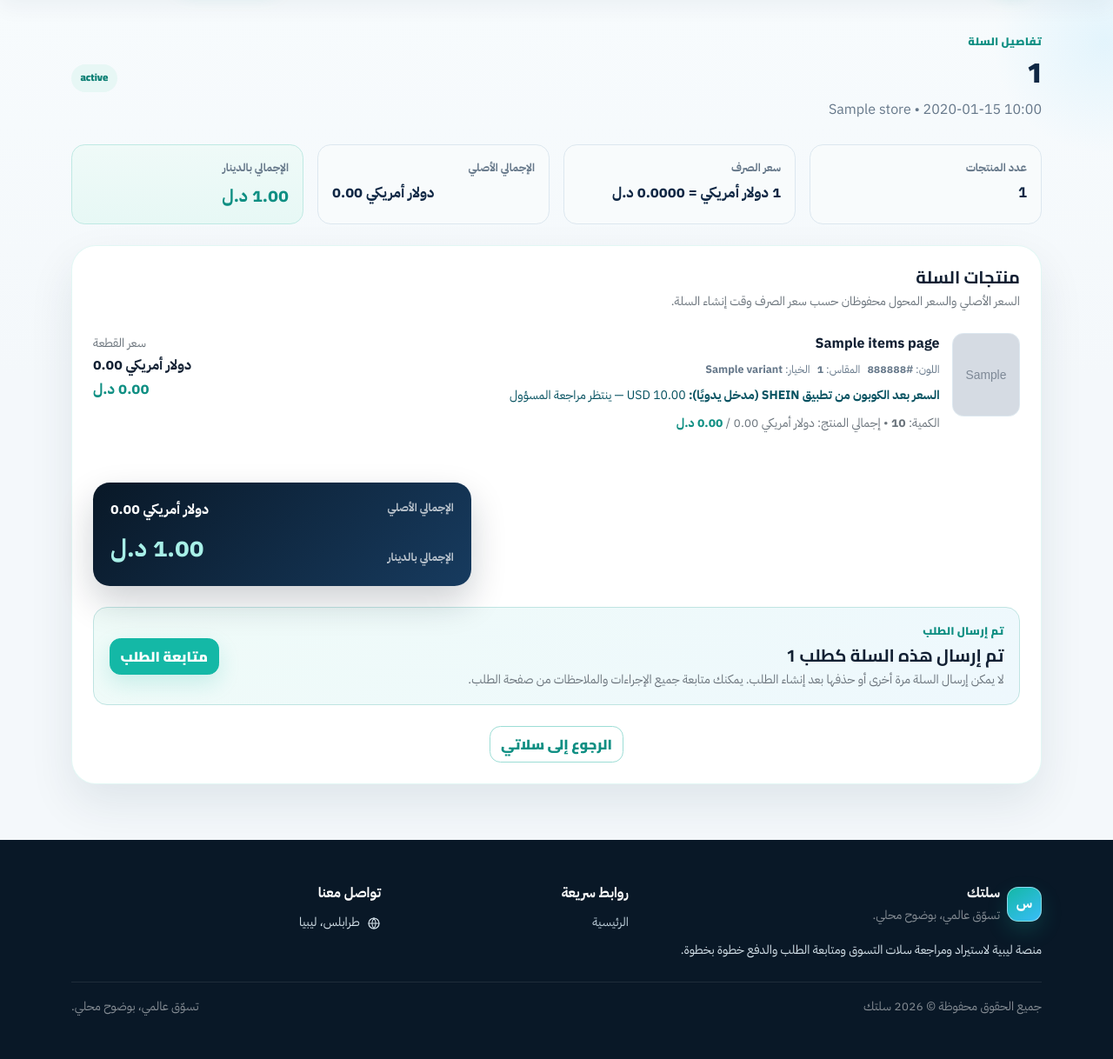
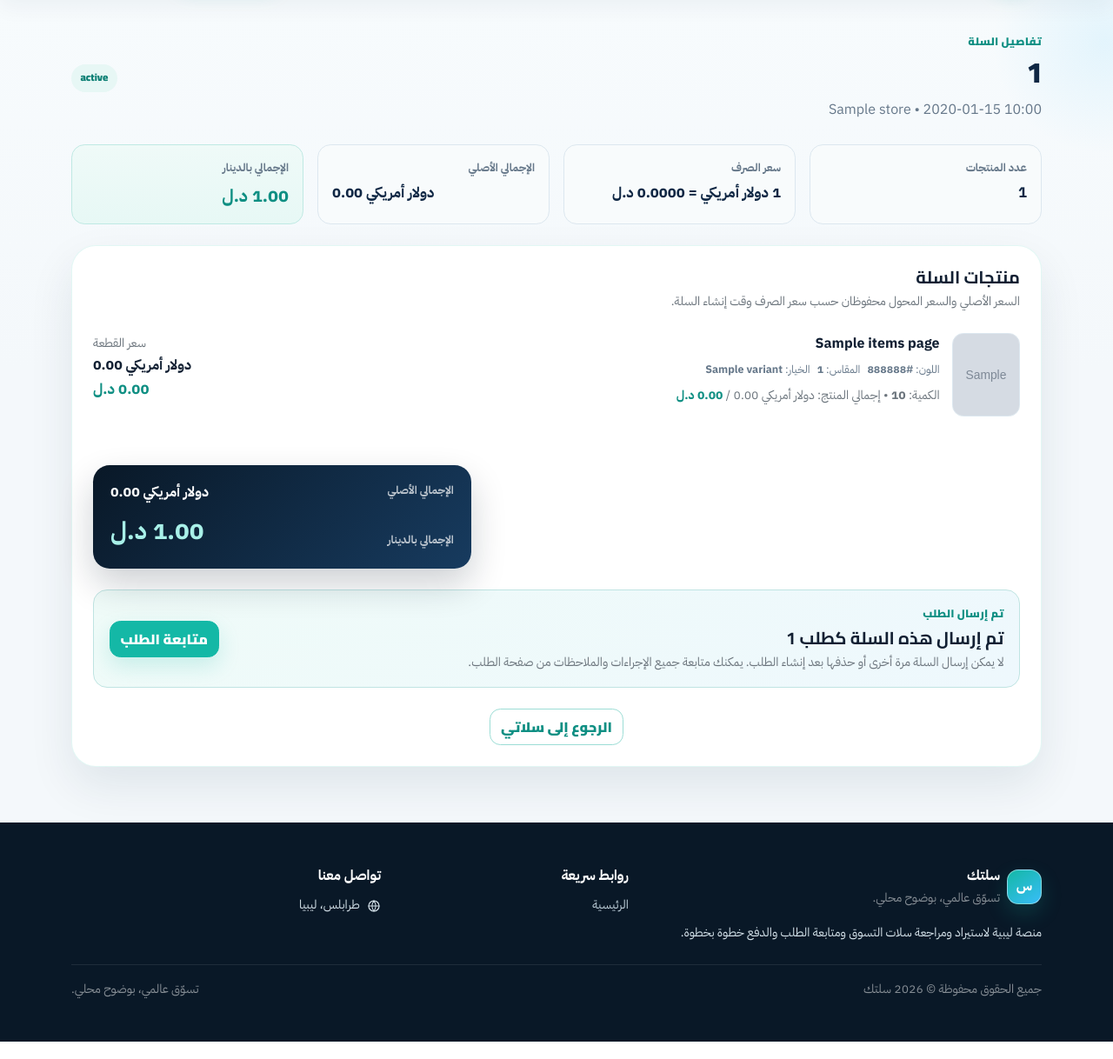
Before and after one commit to esrajaidi/Salltak, a Laravel app: template resources/views/carts/show.blade.php in a window 1280 px wide. Shown: the part 75-1293 px from the top of the page at 87% size. Run offline with Laravel 12, Linux system fonts and the light colour scheme; data comes from the database, SQL or seed files in the repository; the template is opened without the code that fills it: most values are stand-ins (such as "Sample title", 1, 10 or a date in 2020); grey boxes marked "Sample" are stand-in pictures; some libraries are stand-ins or nearby versions.

Commit message:
revert: remove manual after-coupon SHEIN pricing UI and persistence

```diff
--- a/resources/views/carts/show.blade.php
+++ b/resources/views/carts/show.blade.php
@@ -18,26 +18,6 @@
             <div class="col-6 col-lg-3"><div class="summary-tile h-100"><div class="summary-label">الإجمالي الأصلي</div><div class="summary-value ltr text-end">{{ number_format((float)$cart->subtotal_original,2) }} {{ $sourceCurrencyLabel }}</div></div></div>
             <div class="col-6 col-lg-3"><div class="summary-tile is-primary h-100"><div class="summary-label">الإجمالي بالدينار</div><div class="summary-value text-primary fs-5">{{ number_format((float)$cart->total_lyd,2) }} د.ل</div></div></div>
         </div>
-
-        @if(($cart->import_meta['phone_checkout_source'] ?? null) === 'customer_manually_entered')
-            <div class="alert alert-info border-0 mb-4">
-                <strong>مقارنة أسعار تطبيق SHEIN بعد الكوبون (مدخلة يدويًا)</strong>
-                <div class="d-flex flex-wrap gap-3 mt-2">
-                    @if(($cart->import_meta['phone_checkout_total'] ?? null) !== null)
-                        <span>الإجمالي المكتوب من التطبيق:
-                            <b class="ltr">{{ number_format((float)$cart->import_meta['phone_checkout_total'], 2) }} {{ strtoupper((string)$cart->source_currency) }}</b>
-                        </span>
-                    @endif
-                    <span>الإجمالي المقارن:
-                        <b class="ltr">{{ number_format((float)($cart->import_meta['phone_checkout_comparison_total'] ?? 0), 2) }} {{ strtoupper((string)$cart->source_currency) }}</b>
-                    </span>
-                    <span>أسعار التطبيق المدخلة:
-                        <b>{{ (int)($cart->import_meta['phone_checkout_edited_items'] ?? 0) }} / {{ (int)($cart->import_meta['phone_checkout_item_count'] ?? 0) }}</b>
-                    </span>
-                </div>
-                <div class="small mt-2">هذه الأسعار للمقارنة ومراجعة المسؤول فقط. مبلغ السلة أو الطلب المستورد يبقى كما هو لحين اعتماد السعر الصحيح.</div>
-            </div>
-        @endif
 
         <div class="surface-card-elevated reveal is-visible p-3 p-md-4">
             <div class="d-flex align-items-center justify-content-between gap-3 mb-2">
@@ -61,13 +41,6 @@
                                 @if($item->size)<span>المقاس: <strong>{{ $item->size }}</strong></span>@endif
                                 @if($item->variant)<span>الخيار: <strong>{{ $item->variant }}</strong></span>@endif
                             </div>
-                            @if(($item->meta['phone_checkout_unit_price'] ?? null) !== null)
-                                <div class="small text-info-emphasis mt-2">
-                                    <strong>السعر بعد الكوبون من تطبيق SHEIN (مدخل يدويًا):</strong>
-                                    <span class="ltr">{{ number_format((float)$item->meta['phone_checkout_unit_price'], 2) }} {{ strtoupper((string)$item->currency) }}</span>
-                                    — ينتظر مراجعة المسؤول
-                                </div>
-                            @endif
                             <div class="small text-secondary mt-2">الكمية: <strong>{{ $item->quantity }}</strong> • إجمالي المنتج: <span class="ltr d-inline-block">{{ number_format((float)$item->line_total_original,2) }} {{ $currencyLabels[strtoupper((string)$item->currency)] ?? $item->currency }}</span> / <strong class="text-primary">{{ number_format($lineLyd,2) }} د.ل</strong></div>
                         </div>
                         <div class="saved-product-prices">
```
